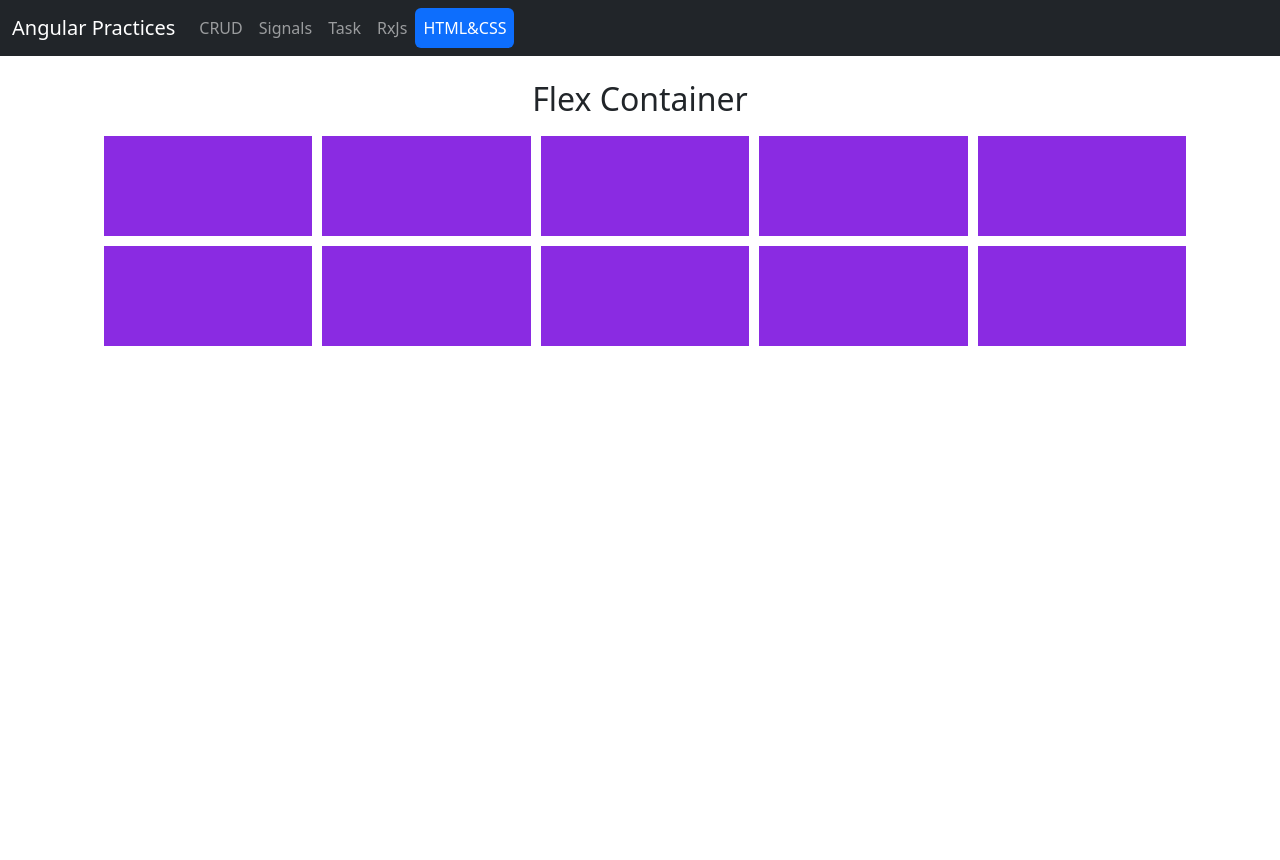
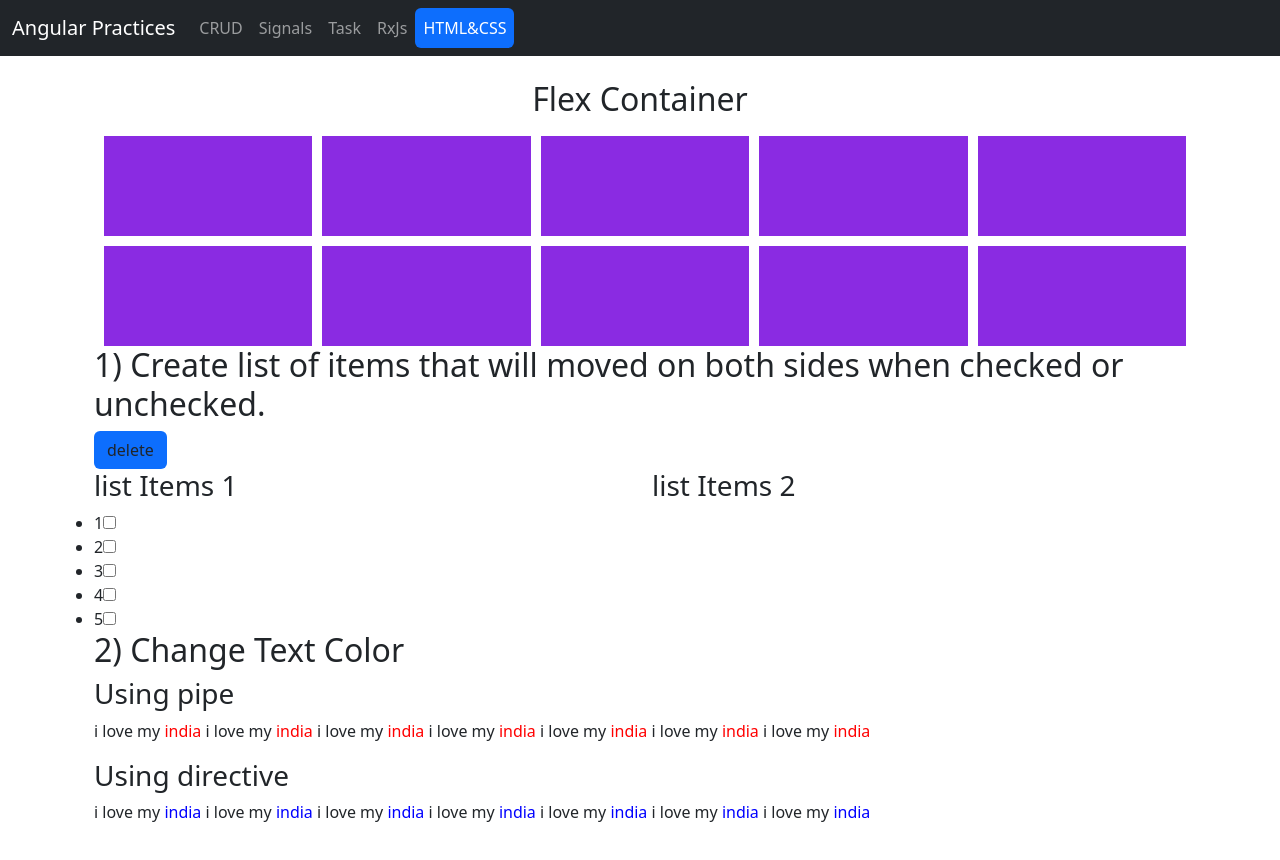
Before and after one commit to sandeepsaini309/angular-practices, an Angular app: page /html in a window 1280 px wide. Shown: the top 860 px of the page. Before the commit the page ends 800 px from the top, so only its background shows below. Built offline with nearby package versions, Linux system fonts and the light colour scheme.

Commit message:
viewchild single instance

```diff
--- a/src/app/components/html-css/html-css.component.html
+++ b/src/app/components/html-css/html-css.component.html
@@ -11,3 +11,5 @@
     <div class="child"></div>
     <div class="child"></div>
 </div>
+
+<app-task #task></app-task>
--- a/src/app/components/html-css/html-css.component.ts
+++ b/src/app/components/html-css/html-css.component.ts
@@ -1,10 +1,15 @@
-import { Component } from '@angular/core';
+import { Component, ViewChild } from '@angular/core';
+import { TaskComponent } from '../task/task.component';
 
 @Component({
   selector: 'app-html-css',
   templateUrl: './html-css.component.html',
-  styleUrls: ['./html-css.component.scss']
+  styleUrls: ['./html-css.component.scss'],
 })
 export class HtmlCssComponent {
+  @ViewChild('task') taskM!: TaskComponent;
 
+  ngAfterViewInit() {
+    console.log('this.taskM.list1', this.taskM.list1);
+  }
 }
```
